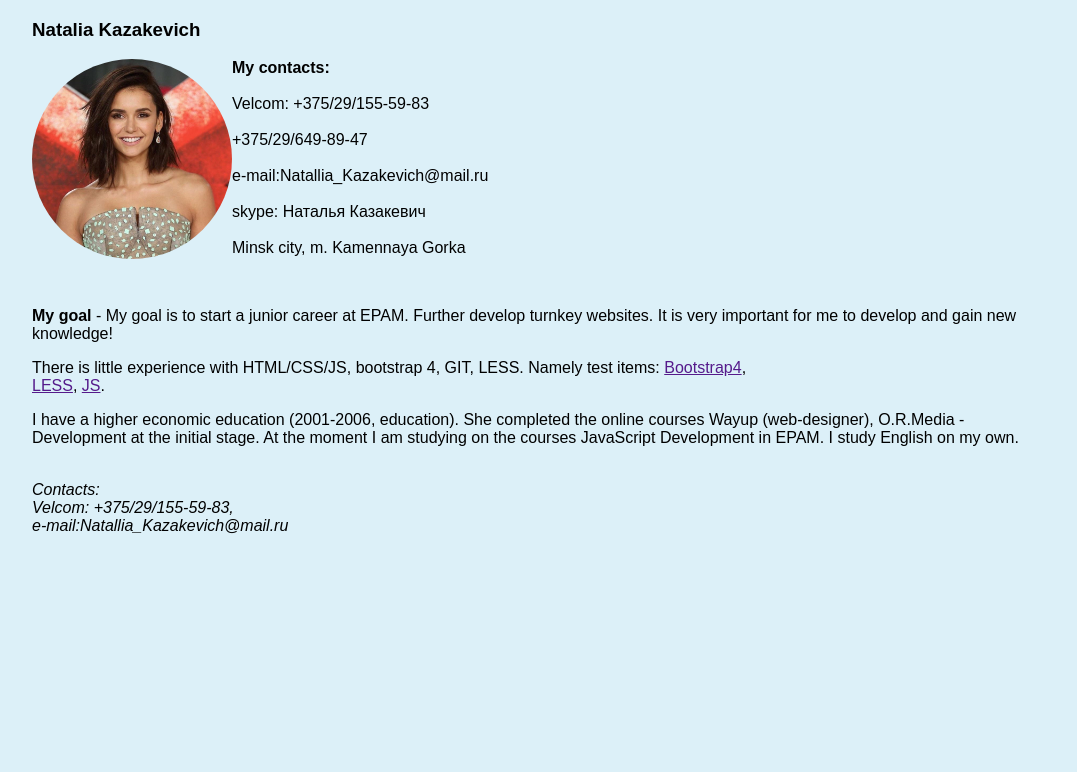
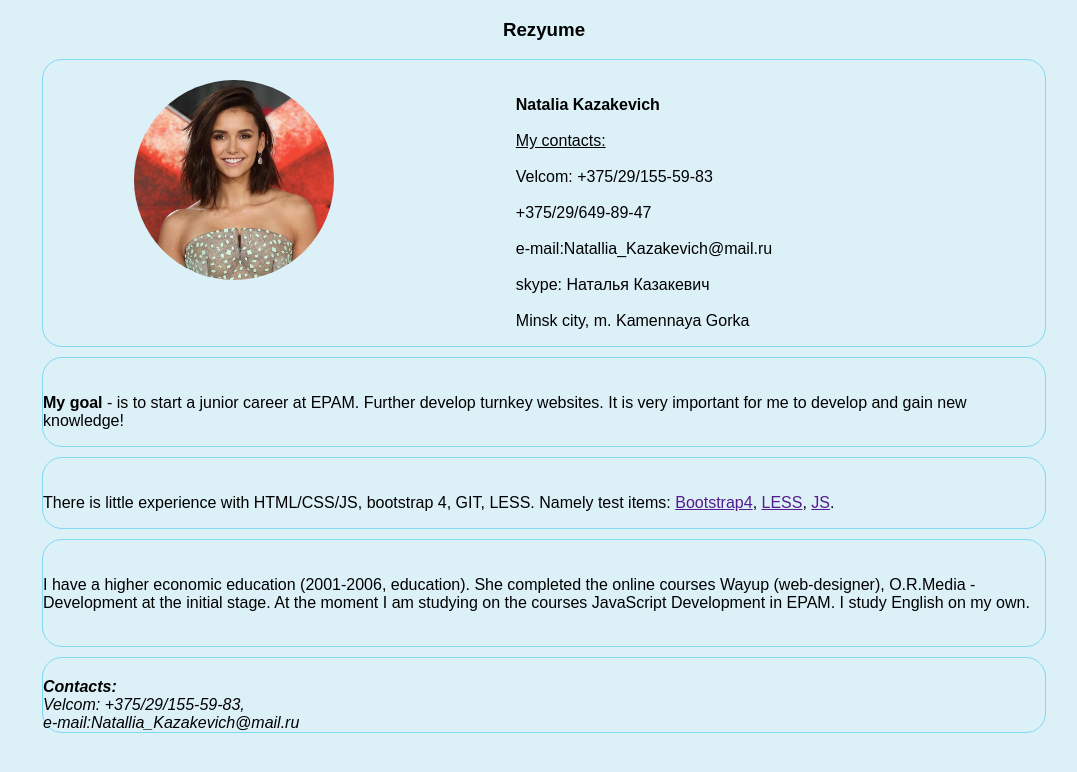
Before and after one commit to NataliaKazakevich/rsschool-codejam1-cv, a plain HTML site: page index.html in a window 1280 px wide. Shown: the whole page, without its empty margins (96-1173 px from the left). Drawn offline with Linux system fonts and the light colour scheme.

Commit message:
codjem 3

```diff
--- a/index.html
+++ b/index.html
@@ -10,30 +10,32 @@
 
    <body>
         <header>
-           <h3>Natalia Kazakevich</h3>
+           <h3>Rezyume</h3>
         </header>
 
-        <section class="my contacts">
-           <img src="./foto.jpg" alt="Мое фото">
-           <p><span>My contacts:</span><br/> <br/>
+         <section class="contacts">
+
+           <img src="./foto.jpg" alt="not my photo">
+
+           <p><span>Natalia Kazakevich</span><br/><br/><ins> My contacts:</ins><br/> <br/>
             Velcom: +375/29/155-59-83<br/><br/>
             +375/29/649-89-47<br/><br/>
             e-mail:Natallia_Kazakevich@mail.ru<br/><br/>
             skype: Наталья Казакевич<br/><br/>
             Minsk city, m. Kamennaya Gorka
            </p><br/>
-           </section>
+         </section>
 
           <section class="summary" >
 
-            <p><span> My goal</span> - My goal is to start a junior career at EPAM.
+            <p><span> My goal</span> - is to start a junior career at EPAM.
                 Further develop turnkey websites. It is very important for me to develop and gain new knowledge!
             </p>
             </section>
             <section class="skills">
             <p> There is little experience with HTML/CSS/JS, bootstrap 4, GIT, LESS.
                Namely test items:
-               <a href file:///D:/_Repositories/Bootstrap4/Lesson%209/boots.html>Bootstrap4</a>,<br/>
+               <a href file:///D:/_Repositories/Bootstrap4/Lesson%209/boots.html>Bootstrap4</a>,
                <a href file:///D:/_Repositories/mhw1/Lesson%207/index.html>LESS</a>,
                <a href file:///D:/_Repositories/mhw1/Lesson%205/lesson5.html>JS</a>.
             </p>
@@ -48,7 +50,7 @@
            </section>
 
         <footer>
-              Сontacts:</span><br/> Velcom: +375/29/155-59-83,<br/>
+             <span> Сontacts:</span><br/> Velcom: +375/29/155-59-83,<br/>
               e-mail:Natallia_Kazakevich@mail.ru<br/>
         </footer>
 
--- a/style.css
+++ b/style.css
@@ -6,6 +6,10 @@ body{
     max-width:1024px;
     margin:0 auto;
     margin-top:0px;
+}
+
+h3{
+    text-align: center;
 }
 
 img{
@@ -22,3 +26,16 @@ span{
 footer{
     font-style: italic;
 }
+
+section, footer{
+    border: 1px solid rgb(128, 216, 243);
+    border-radius: 20px;
+    padding-top: 20px;
+    margin: 10px;
+    text-align: left;
+}
+
+.contacts {
+	display: flex;
+	justify-content: space-around;
+}
```
